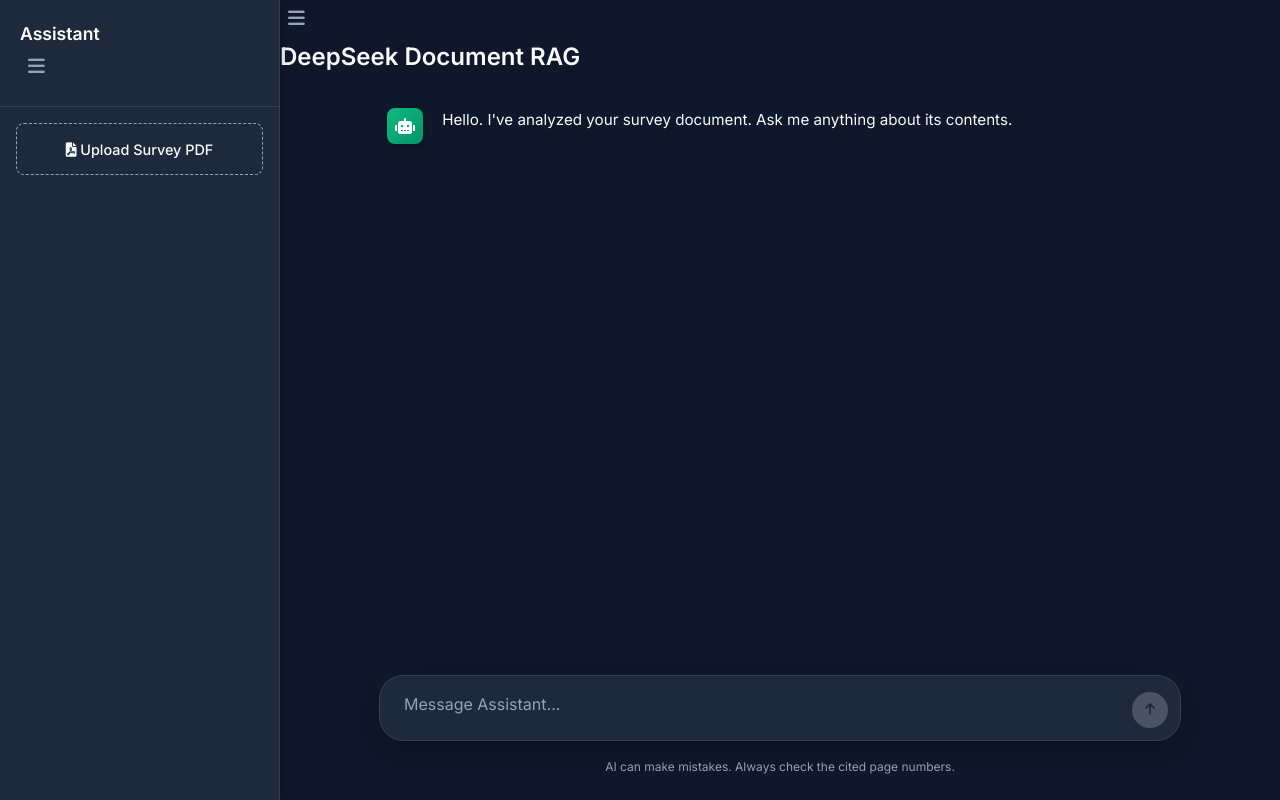
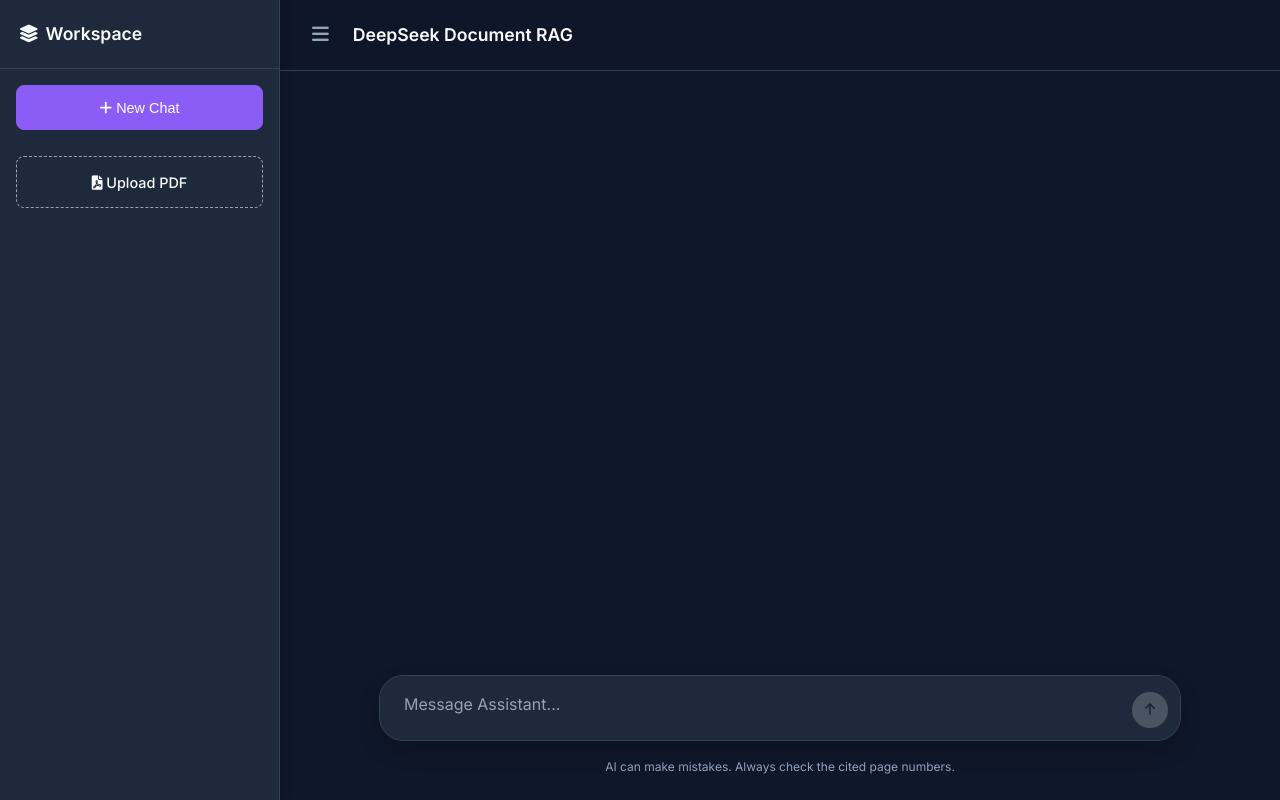
Before and after one commit to choppaJeevan/DeepRAG-Retrieval-Augmented-Generation-RAG-Pipeline, a plain HTML site: page frontend/index.html in a window 1280 px wide. Drawn offline with nearby package versions, Linux system fonts and the light colour scheme; files that its build step writes are made by us from their sources; files whose address does not match are found by name.

Commit message:
Changed the text

```diff
--- a/frontend/index.html
+++ b/frontend/index.html
@@ -1,5 +1,6 @@
 <!DOCTYPE html>
 <html lang="en">
+
 <head>
     <meta charset="UTF-8">
     <meta name="viewport" content="width=device-width, initial-scale=1.0">
@@ -11,19 +12,22 @@
     <script src="https://cdn.jsdelivr.net/npm/marked/marked.min.js"></script>
     <link href="https://cdnjs.cloudflare.com/ajax/libs/font-awesome/6.0.0-beta3/css/all.min.css" rel="stylesheet">
 </head>
+
 <body>
     <div class="app-container">
-        <!-- Sidebar -->
-        <aside class="sidebar bg-slate" id="sidebar">
+        <aside class="sidebar" id="sidebar">
             <div class="sidebar-header">
-                <h2>Assistant</h2>
-                <button id="toggle-sidebar" class="icon-btn"><i class="fas fa-bars"></i></button>
+                <h2><i class="fas fa-layer-group"></i> Workspace</h2>
             </div>
 
             <div class="sidebar-content">
                 <div class="upload-section">
+                    <button id="new-chat-btn" class="upload-btn primary-btn">
+                        <i class="fas fa-plus"></i> New Chat
+                    </button>
+                    <br>
                     <label for="pdf-upload" class="upload-btn">
-                        <i class="fas fa-file-pdf"></i> Upload Survey PDF
+                        <i class="fas fa-file-pdf"></i> Upload PDF
                     </label>
                     <input type="file" id="pdf-upload" accept="application/pdf" hidden>
                     <div id="upload-status" class="status-msg hidden"></div>
@@ -31,23 +35,15 @@
             </div>
         </aside>
 
-        <!-- Main Chat Area -->
         <main class="chat-container">
-            <header class="mobile-header">
-                <button id="mobile-toggle" class="icon-btn"><i class="fas fa-bars"></i></button>
+            <header class="main-header">
+                <button id="toggle-sidebar" class="icon-btn"><i class="fas fa-bars"></i></button>
                 <h2>DeepSeek Document RAG</h2>
             </header>
 
             <div class="chat-history" id="chat-history">
-                <div class="message assistant-message welcome-message">
-                    <div class="avatar"><i class="fas fa-robot"></i></div>
-                    <div class="message-content">
-                        Hello. I've analyzed your survey document. Ask me anything about its contents.
-                    </div>
-                </div>
             </div>
 
-            <!-- Input Area -->
             <div class="input-container">
                 <div class="input-wrapper">
                     <textarea id="chat-input" placeholder="Message Assistant..." rows="1"></textarea>
@@ -64,4 +60,5 @@
 
     <script src="/static/app.js"></script>
 </body>
+
 </html>
```
